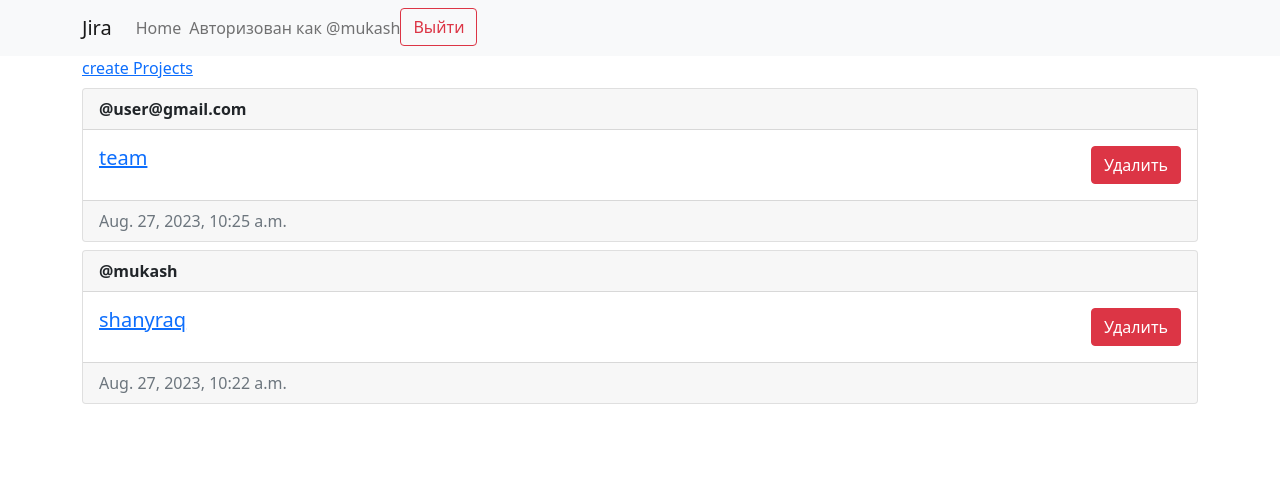
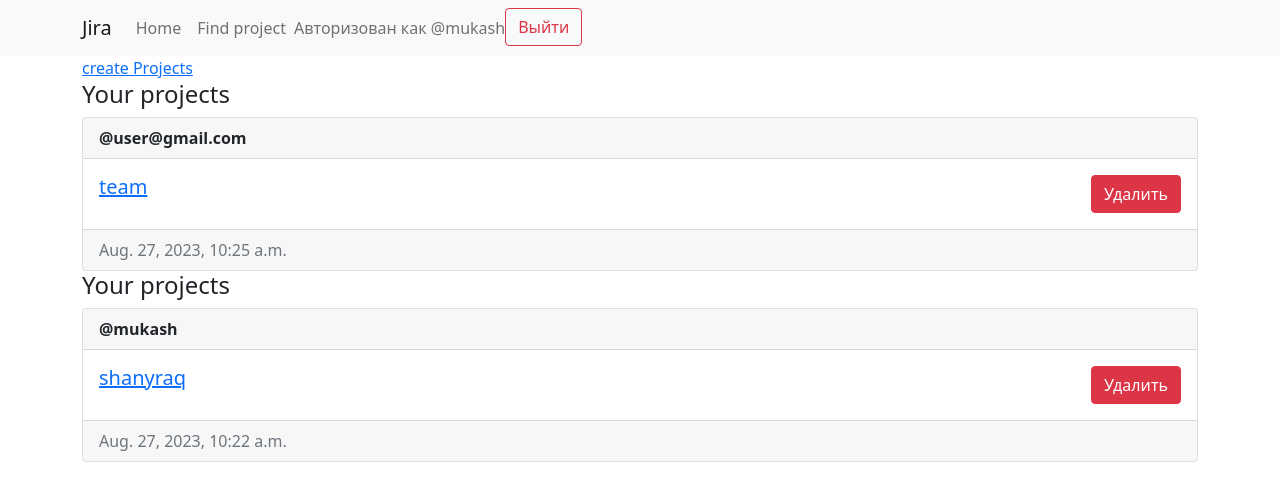
Before and after one commit to MukagaliSDU/manage_project, a Django app: page /jira/ in a window 1280 px wide. Shown: the top 501 px of the page. Run offline with Django 4.2, Linux system fonts and the light colour scheme; a user stored in the database is signed in; data comes from the database, SQL or seed files in the repository; both versions use the stored data as it was after the commit.

Commit message:
can add user simple way

```diff
--- a/jira/templates/jira/base.html
+++ b/jira/templates/jira/base.html
@@ -25,6 +25,9 @@
                     </li>
 
                     {% if user.is_authenticated %}
+                    <li class="nav-item">
+                        <a class="nav-link" href="{% url 'jira:searchPage' %}">Find project</a>
+                    </li>
                     <span class="navbar-text">
                         Авторизован как @{{ user.username }}
                     </span>
--- a/jira/templates/jira/index.html
+++ b/jira/templates/jira/index.html
@@ -3,6 +3,7 @@
 {% block main %}
     <a href="{% url 'jira:projects' %}">create Projects</a>
     {% for project in projects %}
+        <h4>Your projects</h4>
         <div class="card mt-2">
                 <div class="card-header"><strong>@{{ project.author.username }}</strong></div>
                 <div class="card-body d-flex flex-row justify-content-between">
@@ -24,4 +25,5 @@
               </div>
 
     {% endfor %}
+
 {% endblock %}
--- a/jira/templates/jira/project/project.html
+++ b/jira/templates/jira/project/project.html
@@ -2,7 +2,7 @@
 
 {% block main %}
     <h4>Welcome to our project --> {{project.title }}</h4>
-
+    <a href="{% url 'jira:user_project' project.id %}">members</a>
     <h6>Our teams</h6>
     <ul>
         {% for member in project_members %}
--- a/jira/urls.py
+++ b/jira/urls.py
@@ -9,6 +9,10 @@
   path("projects/", views.ProjectView.as_view(), name="projects"),
   path("projects/<int:project_id>", views.ProjectDetailView.as_view(), name="project"),
   path("sign-up/", views.SignUpView.as_view(), name="signup"),
+  path("project/find/", views.get_user_project, name="searchPage"),
+  path("projects/search", views.SearchProjectView.as_view(), name="search"),
+  path("project/<int:project_id>/add/", views.UserProjectView.as_view(), name="user_project"),
+  path('project/<int:project_id>/join/', views.join_request, name='join_project'),
 
 
 ]
--- a/jira/views.py
+++ b/jira/views.py
@@ -17,11 +17,30 @@
 
 @login_required(login_url="/login/")
 def index(request):
-    projects = Project.objects.order_by("-created_at").all()
+    projects = Project.objects.filter(userproject__user_id=request.user, userproject__is_approved=True).order_by("-created_at").all()
     context = {
         "projects": projects
     }
     return render(request, "jira/index.html", context)
+
+
+def get_user_project(request):
+    return render(request, "jira/project/find_project.html")
+
+
+def join_request(request, project_id: int):
+    if request.method == 'POST':
+        user = request.POST.get('user')
+        action = request.POST.get('action')
+        project = Project.objects.filter(id=project_id).first()
+        user_project = UserProject.objects.filter(project_id=project, user_id=int(user)).first()
+        if action == 'accept':
+            user_project.is_approved = True
+            user_project.save()
+        elif action == 'reject':
+            user_project.delete()
+
+        return redirect(reverse("jira:user_project", args=(project_id, )))
 
 
 class ProjectView(LoginRequiredMixin, View):
@@ -33,7 +52,6 @@
         context = {"projects": projects, "form": form}
         return render(request, "jira/project/add_project.html", context)
 
-
     def post(self, request):
         form = ProjectForm(request.POST)
         if form.is_valid():
@@ -41,6 +59,8 @@
             project.author = request.user
             project.created_at = timezone.now()
             project.save()
+            user_project = UserProject(user_id=request.user, project_id=project, is_approved=True)
+            user_project.save()
             return HttpResponseRedirect(reverse("jira:index"))
         return render(request, "jira/project/add_project.html", {"error_msg": form.errors})
 
@@ -50,8 +70,7 @@
 
     def get(self, request, project_id):
         project = get_object_or_404(Project, pk=project_id)
-        project_members = project_members = User.objects.filter(userproject__project_id=project_id, userproject__is_approved=True).all()
-        print(f"project_members: {project_members}")
+        project_members = User.objects.filter(userproject__project_id=project_id, userproject__is_approved=True).all()
         context = {"project": project, "project_members": project_members}
         return render(request, "jira/project/project.html", context)
 
@@ -60,6 +79,41 @@
         if request.user == project.author or request.user.has_perm("jira.delete_project"):
             project.delete()
         return redirect(reverse("jira:index"))
+
+
+def is_member(self, user: User, project: Project):
+    user = UserProject.objects.filter(user_id=user, project_id=project, is_approved=True).first()
+    if user:
+        return True
+    return False
+
+
+class SearchProjectView(LoginRequiredMixin, View):
+    login_url = "/login/"
+
+    def get(self, request):
+        query_string = request.GET["title"]
+        projects = []
+        if query_string:
+            projects = Project.objects.filter(title__icontains=query_string)
+        context = {"projects": projects}
+        return render(request, "jira/project/find_project.html", context)
+
+
+class UserProjectView(LoginRequiredMixin, View):
+    login_url = "/login/"
+
+    def get(self, request, project_id):
+        users = User.objects.filter(userproject__project_id=project_id, userproject__is_approved=False).all()
+        project = Project.objects.get(id=project_id)
+        context = {"users": users, "project": project}
+        return render(request, "jira/project/members.html", context)
+
+    def post(self, request, project_id):
+        project = Project.objects.get(id=project_id)
+        user_project = UserProject(user_id=request.user, project_id=project, is_approved=False)
+        user_project.save()
+        return HttpResponseRedirect(reverse("jira:searchPage"))
 
 
 class SignUpView(View):
```
Also changed, not shown: jira/templates/jira/project/find_project.html (added, +23 -0 lines), jira/templates/jira/project/members.html (added, +21 -0 lines), db.sqlite3.
